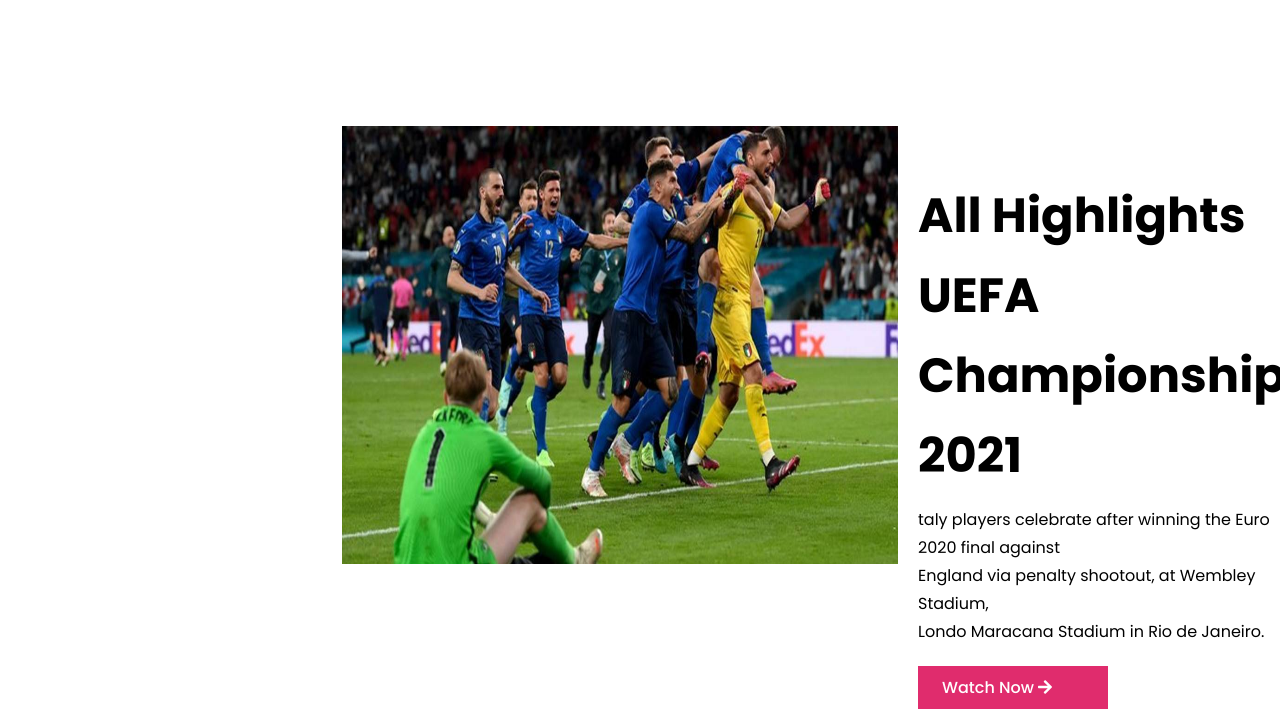
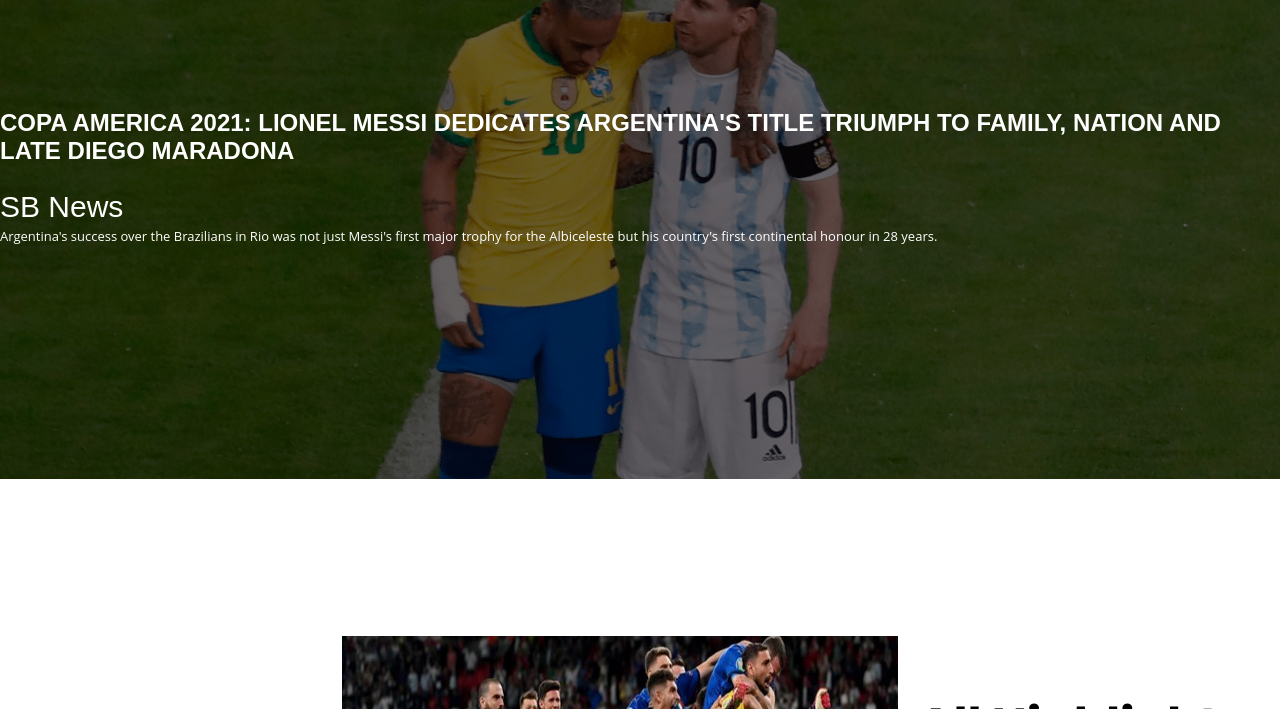
Before and after one commit to sajjadbhuiyan/foot_ball, a plain HTML site: page index.html in a window 1280 px wide. Shown: the part 3742-4451 px from the top of the page. Drawn offline with Linux system fonts and the light colour scheme.

Commit message:
Copa Banner Add

```diff
--- a/css/style.css
+++ b/css/style.css
@@ -58,12 +58,11 @@
 }
 
 .cards {
-  width: 56%;
   background-color: #fff;
-  padding-top: 70px;
+  margin-top: 70px;
   display: grid;
-  grid-template-columns: 33% 33% 33%;
-  justify-content: center;
+  grid-template-columns: repeat(3, 1fr);
+  grid-gap: 20px;
 }
 
 .card {
@@ -71,9 +70,9 @@
   width: 300px;
   background-color: #fff;
   padding: 15px;
-  margin: 15px;
+  /* margin: 15px; */
   box-shadow: 2px 9px 18px rgb(0 0 0 / 50%);
-  justify-self: center;
+  /* justify-self: center; */
 }
 
 .card_image img {
@@ -147,6 +146,44 @@
   height: 438px;
   width: 556px;
   padding: 153px 140px 86px 0;
+}
+
+/* ------copa banner---- */
+.copa-banner {
+  background: url(../images/copa_banner.png);
+  background-repeat: no-repeat;
+  background-size: cover;
+  background-position: right;
+  /* position: relative; */
+}
+.banner_overlay {
+  background-color: rgba(0, 0, 0, 0.6);
+  padding: 200px 0;
+}
+
+.banner_con {
+  color: #fff;
+}
+.banner_con h4 {
+  font-size: 30px;
+  font-family: "Oswald", sans-serif;
+  font-weight: 400;
+}
+
+.banner_con h2 {
+  /* font-size: 40px; */
+  font-family: "Oswald", sans-serif;
+  font-weight: 700;
+  text-transform: uppercase;
+  padding-bottom: 25px;
+}
+
+.banner_con p {
+  font-size: 13px;
+  font-family: "open sans", sans-serif;
+  font-weight: 400;
+  padding-bottom: 30px;
+  line-height: 25px;
 }
 
 /* ======copa part end====== */
--- a/index.html
+++ b/index.html
@@ -226,6 +226,24 @@
       </section>
       <!-- ======Copa America part end======= -->
 
+      <!-- =====Copa Banner==== -->
+      <section class="copa-banner">
+        <div class="banner_overlay">
+            <div class="container">
+                <div class="row">
+                <div class="col-lg-6">
+                       <div class="banner_con">
+                           <h2>Copa America 2021: Lionel Messi dedicates Argentina's title triumph to family, nation and late Diego Maradona</h2>
+                           <h4>SB News</h4>
+                           <p>Argentina's success over the Brazilians in Rio was not just Messi's first major trophy for the Albiceleste but his country's first continental honour in 28 years.</p>
+                       </div>
+                    </div>
+                </div>
+            </div>
+        </div>
+    </section>
+    <!-- =====Copa Banner End==== -->
+
       <!-- ======UEFA European Championship part start======= -->
 
       <section class="uefa_parent">
```
Also changed, not shown: images/copa_banner.png (added).
